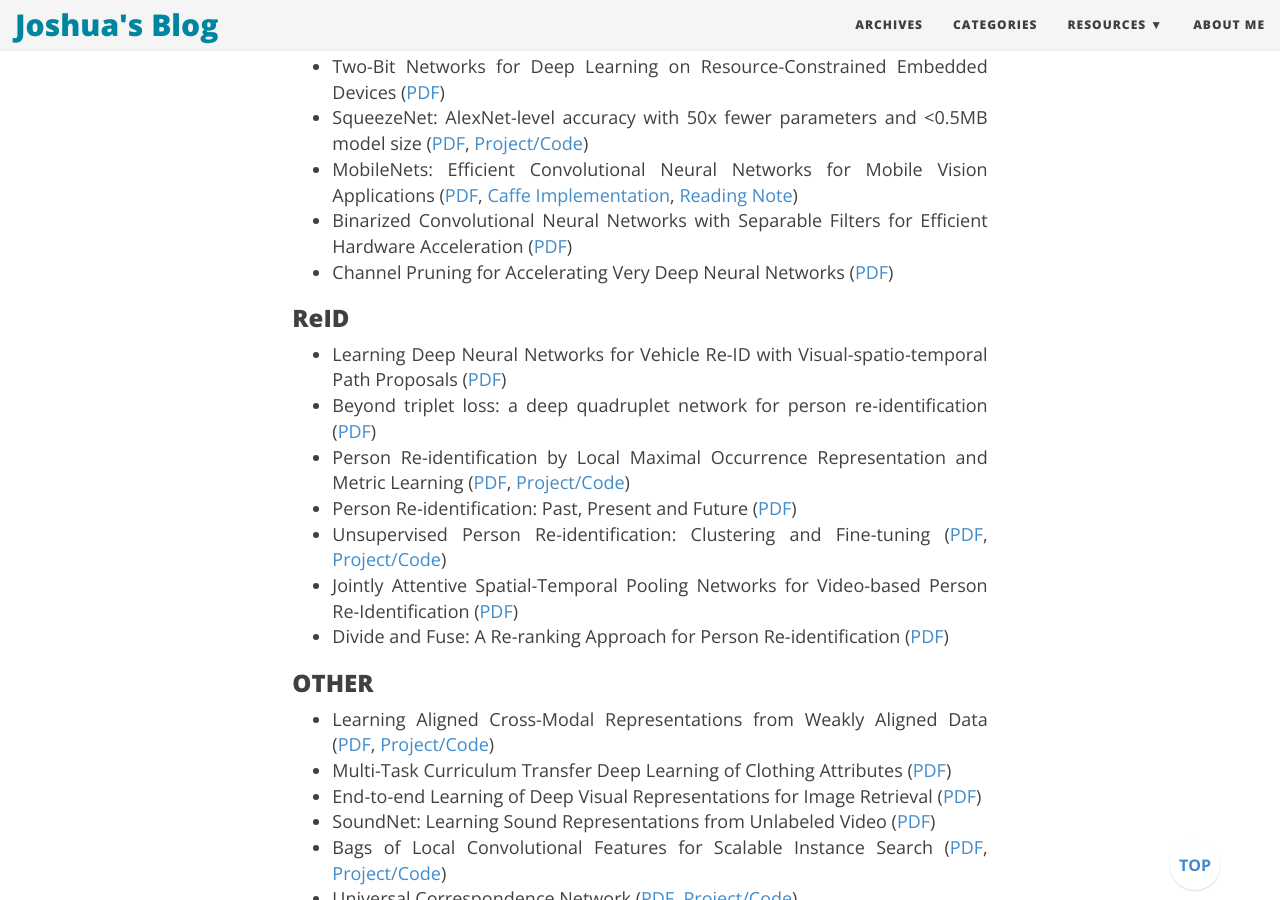
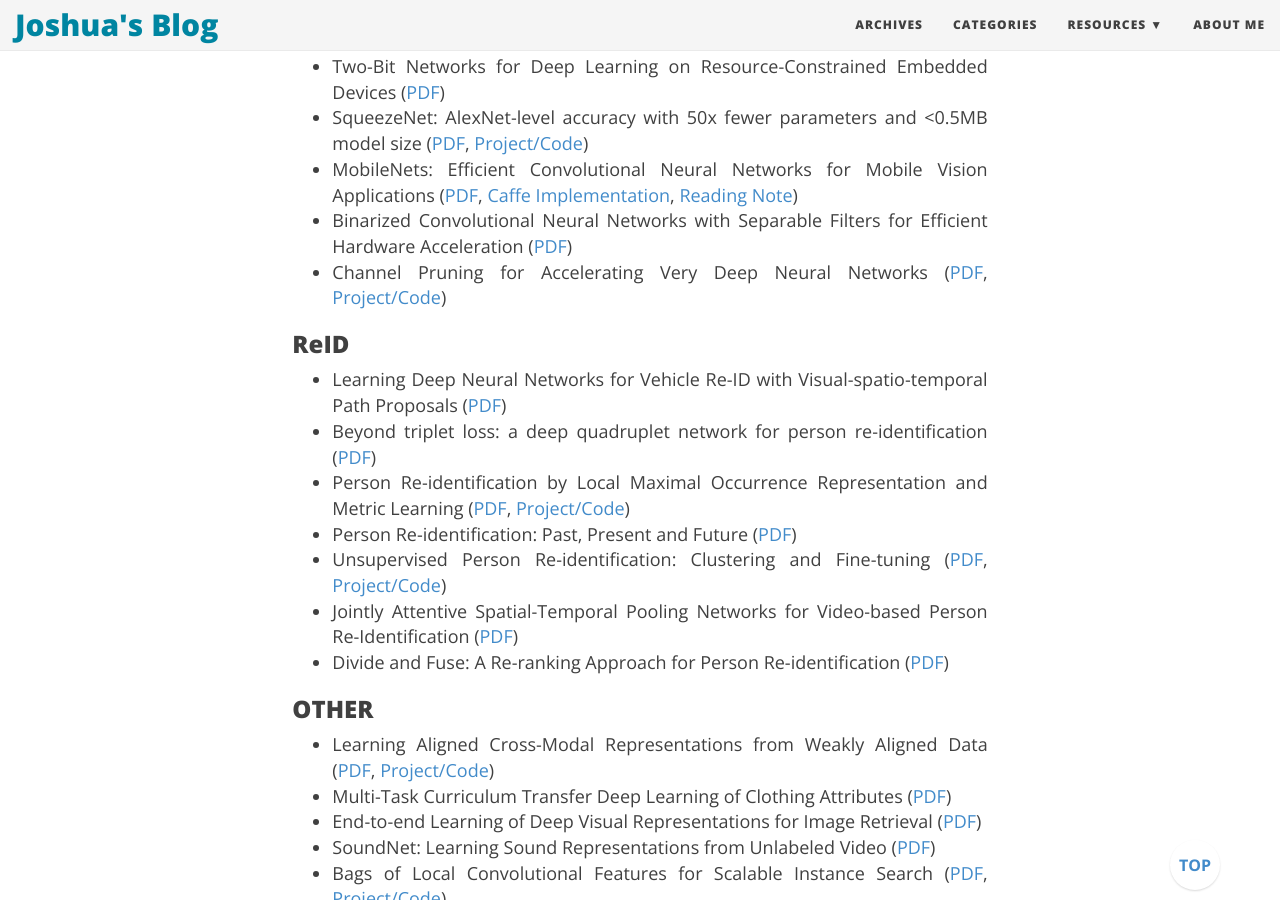
Before and after one commit to joshua19881228/joshua19881228.github.io, a Jekyll site: the page built from _posts/Computer_Vision/2016-08-25-my-jumble-of-computer-vision.md, in a window 1280 px wide and 900 px high, scrolled down 16175 px. Built offline with Jekyll 4.4.1, drawn with Linux system fonts in a browser that asks for light colours; nearby versions of some CDN libraries; comment, search, counter and statistics services are not loaded.

Commit message:
update post

```diff
--- a/_posts/Computer_Vision/2016-08-25-my-jumble-of-computer-vision.md
+++ b/_posts/Computer_Vision/2016-08-25-my-jumble-of-computer-vision.md
@@ -405,7 +405,7 @@ I am going to maintain this page to record a few things about computer vision th
 * SqueezeNet: AlexNet-level accuracy with 50x fewer parameters and <0.5MB model size ([PDF](https://arxiv.org/abs/1602.07360), [Project/Code](https://github.com/DeepScale/SqueezeNet))
 * MobileNets: Efficient Convolutional Neural Networks for Mobile Vision Applications ([PDF](https://arxiv.org/abs/1704.04861), [Caffe Implementation](https://github.com/farmingyard/caffe-mobilenet), [Reading Note](https://joshua19881228.github.io/2017-07-19-MobileNet/))
 * Binarized Convolutional Neural Networks with Separable Filters for Efficient Hardware Acceleration ([PDF](https://arxiv.org/abs/1707.04693))
-* Channel Pruning for Accelerating Very Deep Neural Networks ([PDF](https://arxiv.org/abs/1707.06168))
+* Channel Pruning for Accelerating Very Deep Neural Networks ([PDF](https://arxiv.org/abs/1707.06168), [Project/Code](https://github.com/yihui-he/channel-pruning))
 
 ### ReID ###
 
```
